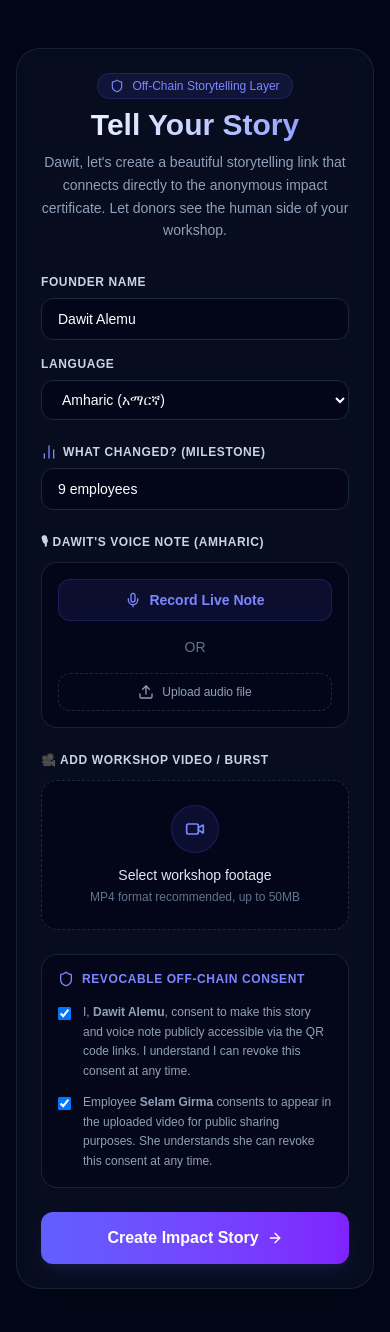
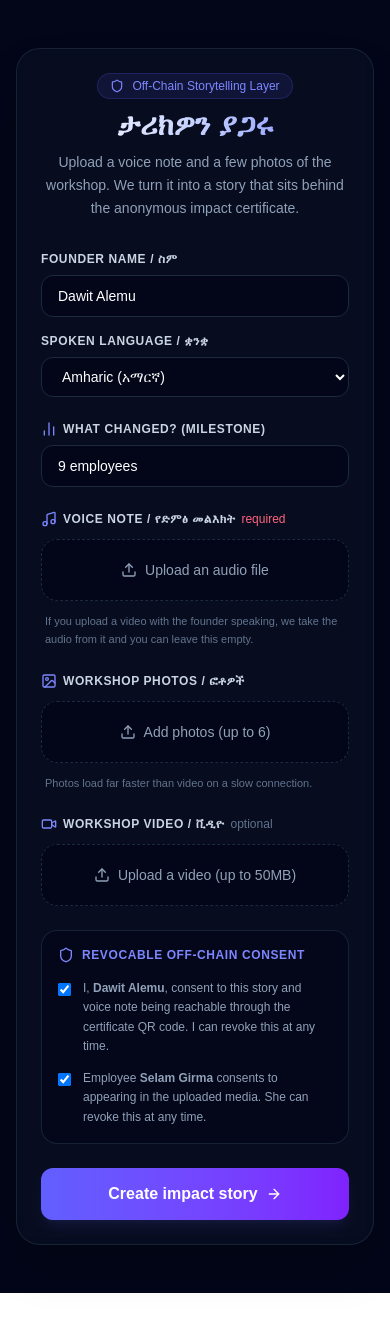
Before and after one commit to d3fau1t11/Challenge2-, a Next.js app: page /founder in a window 390 px wide. Shown: the top 1332 px of the page. After the commit the page ends 1293 px from the top, so only its background shows below. Built offline with nearby package versions, Linux system fonts and the light colour scheme.

Commit message:
Add files via upload

```diff
--- a/src/app/founder/page.tsx
+++ b/src/app/founder/page.tsx
@@ -1,8 +1,9 @@
 "use client";
 
-import { useState, useRef } from "react";
+import { useState } from "react";
 import { useRouter } from "next/navigation";
-import { Mic, Square, Video, Plus, BarChart2, Shield, ArrowRight, CheckCircle2, Loader2, Upload } from "lucide-react";
+import { Video, BarChart2, Shield, ArrowRight, CheckCircle2, Loader2, Upload, Image as ImageIcon, Music, X } from "lucide-react";
+import { extractAudioFromVideo, getMediaDuration } from "@/lib/extractAudio";
 
 export default function FounderPage() {
   const router = useRouter();
@@ -10,151 +11,142 @@ export default function FounderPage() {
   const [milestone, setMilestone] = useState("9 employees");
   const [language, setLanguage] = useState("am");
 
-  // Audio state
-  const [isRecording, setIsRecording] = useState(false);
-  const [audioBlob, setAudioBlob] = useState<Blob | null>(null);
+  // Media state — all uploads, no recording
+  const [audioFile, setAudioFile] = useState<File | null>(null);
   const [audioUrl, setAudioUrl] = useState<string | null>(null);
-  const [audioFile, setAudioFile] = useState<File | null>(null);
-  const mediaRecorderRef = useRef<MediaRecorder | null>(null);
-  const audioChunksRef = useRef<Blob[]>([]);
 
-  // Video state
   const [videoFile, setVideoFile] = useState<File | null>(null);
   const [videoPreview, setVideoPreview] = useState<string | null>(null);
+
+  const [photoFiles, setPhotoFiles] = useState<File[]>([]);
+  const [photoPreviews, setPhotoPreviews] = useState<string[]>([]);
 
   // Consent state
   const [consentDawit, setConsentDawit] = useState(true);
   const [consentSelam, setConsentSelam] = useState(true);
 
-  // Submission/Progress state
+  // Submission state
   const [isSubmitting, setIsSubmitting] = useState(false);
+  const [isExtracting, setIsExtracting] = useState(false);
   const [currentStep, setCurrentStep] = useState(0);
   const [error, setError] = useState<string | null>(null);
 
   const steps = [
     "Uploading media to secure off-chain storage...",
-    "Transcribing Dawit's Amharic voice note...",
+    "Transcribing the Amharic voice note...",
     "Translating transcription to English...",
-    "NVIDIA Nemotron analyzing workshop video...",
-    "Structuring respectful human story...",
-    "Generating English captions and finalized link..."
+    "Structuring a respectful human story...",
+    "Generating captions and the shareable link...",
   ];
 
-  // Start recording audio
-  const startRecording = async () => {
-    setError(null);
-    audioChunksRef.current = [];
-    setAudioFile(null);
-    try {
-      const stream = await navigator.mediaDevices.getUserMedia({ audio: true });
-      const mediaRecorder = new MediaRecorder(stream);
-      mediaRecorderRef.current = mediaRecorder;
-
-      mediaRecorder.ondataavailable = (event) => {
-        if (event.data.size > 0) {
-          audioChunksRef.current.push(event.data);
-        }
-      };
-
-      mediaRecorder.onstop = () => {
-        const audioBlob = new Blob(audioChunksRef.current, { type: "audio/wav" });
-        setAudioBlob(audioBlob);
-        setAudioUrl(URL.createObjectURL(audioBlob));
-        // Stop all tracks in stream
-        stream.getTracks().forEach((track) => track.stop());
-      };
-
-      mediaRecorder.start();
-      setIsRecording(true);
-    } catch (err) {
-      console.error("Microphone access denied:", err);
-      setError("Microphone access denied. Please upload a voice note file instead.");
-    }
-  };
-
-  // Stop recording audio
-  const stopRecording = () => {
-    if (mediaRecorderRef.current && isRecording) {
-      mediaRecorderRef.current.stop();
-      setIsRecording(false);
-    }
-  };
-
-  // Audio file selection
   const handleAudioFileChange = (e: React.ChangeEvent<HTMLInputElement>) => {
     setError(null);
     const file = e.target.files?.[0];
-    if (file) {
-      if (file.size > 10 * 1024 * 1024) {
-        setError("Audio file is too large (max 10MB).");
+    if (!file) return;
+    if (file.size > 25 * 1024 * 1024) {
+      setError("Audio file is too large (max 25MB).");
       return;
     }
     setAudioFile(file);
-      setAudioBlob(null);
     setAudioUrl(URL.createObjectURL(file));
-    }
   };
 
-  // Video file selection
   const handleVideoFileChange = (e: React.ChangeEvent<HTMLInputElement>) => {
     setError(null);
     const file = e.target.files?.[0];
-    if (file) {
+    if (!file) return;
     if (file.size > 50 * 1024 * 1024) {
       setError("Video file is too large (max 50MB).");
       return;
     }
     setVideoFile(file);
     setVideoPreview(URL.createObjectURL(file));
-    }
   };
 
-  // Submit flow
+  const handlePhotoFilesChange = (e: React.ChangeEvent<HTMLInputElement>) => {
+    setError(null);
+    const files = Array.from(e.target.files || []);
+    if (!files.length) return;
+
+    const tooBig = files.find((f) => f.size > 10 * 1024 * 1024);
+    if (tooBig) {
+      setError(`"${tooBig.name}" is too large (max 10MB per photo).`);
+      return;
+    }
+    if (photoFiles.length + files.length > 6) {
+      setError("Up to 6 photos.");
+      return;
+    }
+
+    setPhotoFiles((prev) => [...prev, ...files]);
+    setPhotoPreviews((prev) => [...prev, ...files.map((f) => URL.createObjectURL(f))]);
+  };
+
+  const removePhoto = (index: number) => {
+    setPhotoFiles((prev) => prev.filter((_, i) => i !== index));
+    setPhotoPreviews((prev) => prev.filter((_, i) => i !== index));
+  };
+
   const handleSubmit = async (e: React.FormEvent) => {
     e.preventDefault();
     setError(null);
 
-    const voice = audioBlob || audioFile;
-    if (!voice) {
-      setError("Please record a voice note or upload an audio file.");
+    // The voice is the story. Everything downstream depends on it.
+    // If no audio file was uploaded, pull the track out of the video.
+    let voice: Blob | File | null = audioFile;
+    let voiceFileName = audioFile ? audioFile.name : "voice.wav";
+
+    if (!voice && videoFile) {
+      setIsExtracting(true);
+      try {
+        voice = await extractAudioFromVideo(videoFile);
+        voiceFileName = "extracted.wav";
+      } catch (err) {
+        console.error("Audio extraction failed:", err);
+        setIsExtracting(false);
+        setError("Could not read audio from that video. Please upload an audio file as well.");
         return;
       }
-    if (!videoFile) {
-      setError("Please upload a workshop video file.");
+      setIsExtracting(false);
+    }
+
+    if (!voice) {
+      setError("Please upload a voice note, or a video with the founder speaking in it.");
       return;
     }
+
+    if (!videoFile && photoFiles.length === 0) {
+      setError("Please add at least one photo or a video of the workshop.");
+      return;
+    }
+
+    // Time the captions against the real media length
+    const duration = videoFile
+      ? await getMediaDuration(videoFile, "video")
+      : audioFile
+      ? await getMediaDuration(audioFile, "audio")
+      : 15;
 
     setIsSubmitting(true);
     setCurrentStep(0);
 
-    // Simulate progress milestones alongside the API call
     const progressInterval = setInterval(() => {
-      setCurrentStep((prev) => {
-        if (prev < steps.length - 1) {
-          return prev + 1;
-        }
-        return prev;
-      });
+      setCurrentStep((prev) => (prev < steps.length - 1 ? prev + 1 : prev));
     }, 2500);
 
     try {
       const formData = new FormData();
-      if (audioBlob) {
-        formData.append("voice", audioBlob, "voice.wav");
-      } else if (audioFile) {
-        formData.append("voice", audioFile);
-      }
-      formData.append("video", videoFile);
+      formData.append("voice", voice, voiceFileName);
+      if (videoFile) formData.append("video", videoFile);
+      photoFiles.forEach((p) => formData.append("photos", p));
+      formData.append("duration", String(duration));
       formData.append("milestone", milestone);
       formData.append("founderName", founderName);
+      formData.append("language", language);
       formData.append("consentDawit", String(consentDawit));
       formData.append("consentSelam", String(consentSelam));
 
-      const res = await fetch("/api/generate-story", {
-        method: "POST",
-        body: formData,
-      });
-
+      const res = await fetch("/api/generate-story", { method: "POST", body: formData });
       clearInterval(progressInterval);
 
       if (!res.ok) {
@@ -163,17 +155,12 @@ export default function FounderPage() {
       }
 
       const data = await res.json();
-      setCurrentStep(steps.length); // complete all steps
-
-      // Redirect to the newly generated story page
-      setTimeout(() => {
-        router.push(`/story/${data.storyId}`);
-      }, 1000);
-
-    } catch (err: any) {
+      setCurrentStep(steps.length);
+      setTimeout(() => router.push(`/story/${data.storyId}`), 1000);
+    } catch (err) {
       clearInterval(progressInterval);
       setIsSubmitting(false);
-      setError(err.message || "An error occurred while generating the story.");
+      setError(err instanceof Error ? err.message : "An error occurred while generating the story.");
     }
   };
 
@@ -192,7 +179,7 @@ export default function FounderPage() {
             Processing your story...
           </h2>
           <p className="text-slate-400 text-sm">
-            AI is analyzing your off-chain materials to construct a premium storytelling experience.
+            AI is analyzing your off-chain materials to construct the storytelling experience.
           </p>
 
           <div className="space-y-4 pt-6 text-left">
@@ -227,16 +214,16 @@ export default function FounderPage() {
     <div className="min-h-screen bg-slate-950 text-white flex flex-col justify-center items-center py-12 px-4 sm:px-6">
       <div className="max-w-xl w-full bg-slate-900/40 backdrop-blur-md border border-slate-800/80 rounded-3xl p-6 sm:p-10 shadow-2xl space-y-8">
 
-        {/* Header */}
         <div className="space-y-2 text-center sm:text-left">
           <div className="inline-flex items-center gap-2 bg-indigo-500/10 border border-indigo-500/20 text-indigo-400 text-xs px-3 py-1 rounded-full font-medium">
             <Shield className="w-3.5 h-3.5" /> Off-Chain Storytelling Layer
           </div>
           <h1 className="text-3xl font-extrabold bg-clip-text text-transparent bg-gradient-to-r from-white via-indigo-200 to-indigo-400">
-            Tell Your Story
+            ታሪክዎን ያጋሩ
           </h1>
           <p className="text-slate-400 text-sm leading-relaxed">
-            Dawit, let's create a beautiful storytelling link that connects directly to the anonymous impact certificate. Let donors see the human side of your workshop.
+            Upload a voice note and a few photos of the workshop. We turn it into a story that
+            sits behind the anonymous impact certificate.
           </p>
         </div>
 
@@ -247,10 +234,12 @@ export default function FounderPage() {
         )}
 
         <form onSubmit={handleSubmit} className="space-y-6">
-          {/* Founder Metadata */}
+
           <div className="grid grid-cols-1 sm:grid-cols-2 gap-4">
             <div className="space-y-2">
-              <label className="text-xs font-semibold text-slate-300 uppercase tracking-wider block">Founder Name</label>
+              <label className="text-xs font-semibold text-slate-300 uppercase tracking-wider block">
+                Founder name / ስም
+              </label>
               <input
                 type="text"
                 value={founderName}
@@ -261,21 +250,23 @@ export default function FounderPage() {
               />
             </div>
             <div className="space-y-2">
-              <label className="text-xs font-semibold text-slate-300 uppercase tracking-wider block">Language</label>
+              <label className="text-xs font-semibold text-slate-300 uppercase tracking-wider block">
+                Spoken language / ቋንቋ
+              </label>
               <select
                 value={language}
                 onChange={(e) => setLanguage(e.target.value)}
                 className="w-full bg-slate-950 border border-slate-800 rounded-xl px-4 py-2.5 text-sm focus:outline-none focus:border-indigo-500 transition-colors"
               >
                 <option value="am">Amharic (አማርኛ)</option>
+                <option value="om">Afaan Oromo</option>
                 <option value="en">English</option>
               </select>
             </div>
           </div>
 
-          {/* Milestone Input */}
           <div className="space-y-2">
-            <label className="text-xs font-semibold text-slate-300 uppercase tracking-wider flex items-center gap-1.5 block">
+            <label className="text-xs font-semibold text-slate-300 uppercase tracking-wider flex items-center gap-1.5">
               <BarChart2 className="w-4 h-4 text-indigo-400" /> What changed? (Milestone)
             </label>
             <input
@@ -288,36 +279,13 @@ export default function FounderPage() {
             />
           </div>
 
-          {/* Voice Note Input */}
+          {/* Voice note — required */}
           <div className="space-y-3">
-            <label className="text-xs font-semibold text-slate-300 uppercase tracking-wider block">
-              🎙 Dawit's Voice Note (Amharic)
+            <label className="text-xs font-semibold text-slate-300 uppercase tracking-wider flex items-center gap-1.5">
+              <Music className="w-4 h-4 text-indigo-400" /> Voice note / የድምፅ መልእክት
+              <span className="text-rose-400 normal-case font-normal tracking-normal">required</span>
             </label>
 
-            <div className="flex flex-col sm:flex-row gap-4 items-center bg-slate-950 border border-slate-800/80 rounded-2xl p-4">
-              <button
-                type="button"
-                onClick={isRecording ? stopRecording : startRecording}
-                className={`w-full sm:w-auto px-5 py-2.5 rounded-xl text-sm font-semibold flex items-center justify-center gap-2 transition-all ${
-                  isRecording
-                    ? "bg-rose-500 text-white animate-pulse"
-                    : "bg-indigo-500/10 text-indigo-400 hover:bg-indigo-500/20 border border-indigo-500/20"
-                }`}
-              >
-                {isRecording ? (
-                  <>
-                    <Square className="w-4 h-4" /> Stop Recording
-                  </>
-                ) : (
-                  <>
-                    <Mic className="w-4 h-4" /> Record Live Note
-                  </>
-                )}
-              </button>
-
-              <div className="text-slate-500 text-sm font-medium">OR</div>
-
-              <div className="w-full relative">
             <input
               type="file"
               accept="audio/*"
@@ -327,46 +295,86 @@ export default function FounderPage() {
             />
             <label
               htmlFor="audio-upload"
-                  className="w-full border border-slate-800 border-dashed rounded-xl px-4 py-2.5 text-xs text-slate-400 hover:text-white flex items-center justify-center gap-2 cursor-pointer hover:border-slate-700 transition-colors"
+              className="w-full border border-slate-800 border-dashed rounded-2xl px-4 py-5 text-sm text-slate-400 hover:text-white flex items-center justify-center gap-2 cursor-pointer hover:border-slate-700 transition-colors bg-slate-950"
             >
-                  <Upload className="w-4 h-4" /> {audioFile ? audioFile.name : "Upload audio file"}
+              <Upload className="w-4 h-4" /> {audioFile ? audioFile.name : "Upload an audio file"}
             </label>
-              </div>
+
+            <p className="text-[11px] text-slate-500 leading-relaxed px-1">
+              If you upload a video with the founder speaking, we take the audio from it and
+              you can leave this empty.
+            </p>
+
+            {audioUrl && <audio src={audioUrl} controls className="w-full h-10 rounded-lg" />}
           </div>
 
-            {audioUrl && (
-              <div className="px-1">
-                <audio src={audioUrl} controls className="w-full h-10 rounded-lg" />
+          {/* Photos */}
+          <div className="space-y-3">
+            <label className="text-xs font-semibold text-slate-300 uppercase tracking-wider flex items-center gap-1.5">
+              <ImageIcon className="w-4 h-4 text-indigo-400" /> Workshop photos / ፎቶዎች
+            </label>
+
+            <input
+              type="file"
+              accept="image/*"
+              multiple
+              onChange={handlePhotoFilesChange}
+              className="hidden"
+              id="photo-upload"
+            />
+            <label
+              htmlFor="photo-upload"
+              className="w-full border border-slate-800 border-dashed rounded-2xl px-4 py-5 text-sm text-slate-400 hover:text-white flex items-center justify-center gap-2 cursor-pointer hover:border-slate-700 transition-colors bg-slate-950"
+            >
+              <Upload className="w-4 h-4" />
+              {photoFiles.length ? `${photoFiles.length} photo(s) selected` : "Add photos (up to 6)"}
+            </label>
+
+            {photoPreviews.length > 0 && (
+              <div className="grid grid-cols-3 gap-2">
+                {photoPreviews.map((src, i) => (
+                  <div key={i} className="relative aspect-square rounded-xl overflow-hidden border border-slate-800">
+                    {/* eslint-disable-next-line @next/next/no-img-element */}
+                    <img src={src} alt={`Workshop photo ${i + 1}`} className="w-full h-full object-cover" />
+                    <button
+                      type="button"
+                      onClick={() => removePhoto(i)}
+                      aria-label="Remove photo"
+                      className="absolute top-1 right-1 w-6 h-6 bg-slate-950/80 border border-slate-700 rounded-full flex items-center justify-center text-slate-300 hover:text-white hover:bg-rose-500/40 transition-colors"
+                    >
+                      <X className="w-3.5 h-3.5" />
+                    </button>
+                  </div>
+                ))}
               </div>
             )}
+
+            <p className="text-[11px] text-slate-500 px-1">
+              Photos load far faster than video on a slow connection.
+            </p>
           </div>
 
-          {/* Video Input */}
+          {/* Video — optional */}
           <div className="space-y-3">
-            <label className="text-xs font-semibold text-slate-300 uppercase tracking-wider block">
-              🎥 Add Workshop Video / Burst
+            <label className="text-xs font-semibold text-slate-300 uppercase tracking-wider flex items-center gap-1.5">
+              <Video className="w-4 h-4 text-indigo-400" /> Workshop video / ቪዲዮ
+              <span className="text-slate-500 normal-case font-normal tracking-normal">optional</span>
             </label>
-            <div className="border border-slate-800 border-dashed rounded-2xl bg-slate-950 p-6 text-center hover:border-slate-700 transition-colors relative">
+
             <input
               type="file"
               accept="video/*"
               onChange={handleVideoFileChange}
               className="hidden"
               id="video-upload"
-                required={!videoPreview}
             />
-              <label htmlFor="video-upload" className="cursor-pointer space-y-3 block">
-                <div className="w-12 h-12 bg-indigo-500/10 rounded-full flex items-center justify-center mx-auto border border-indigo-500/20">
-                  <Video className="w-5 h-5 text-indigo-400" />
-                </div>
-                <div className="space-y-1">
-                  <p className="text-sm font-medium text-slate-200">
-                    {videoFile ? videoFile.name : "Select workshop footage"}
-                  </p>
-                  <p className="text-xs text-slate-500">MP4 format recommended, up to 50MB</p>
-                </div>
+            <label
+              htmlFor="video-upload"
+              className="w-full border border-slate-800 border-dashed rounded-2xl px-4 py-5 text-sm text-slate-400 hover:text-white flex items-center justify-center gap-2 cursor-pointer hover:border-slate-700 transition-colors bg-slate-950"
+            >
+              <Upload className="w-4 h-4" /> {videoFile ? videoFile.name : "Upload a video (up to 50MB)"}
             </label>
-            </div>
+
             {videoPreview && (
               <div className="aspect-video rounded-xl overflow-hidden bg-slate-950 border border-slate-800">
                 <video src={videoPreview} controls className="w-full h-full object-cover" />
@@ -374,10 +382,10 @@ export default function FounderPage() {
             )}
           </div>
 
-          {/* Consent Section */}
+          {/* Consent */}
           <div className="bg-slate-950/60 border border-slate-800/80 rounded-2xl p-4 space-y-4">
             <div className="flex items-center gap-2 text-indigo-400 text-xs font-bold uppercase tracking-wider">
-              <Shield className="w-4 h-4" /> Revocable Off-chain Consent
+              <Shield className="w-4 h-4" /> Revocable off-chain consent
             </div>
 
             <div className="space-y-3">
@@ -389,7 +397,8 @@ export default function FounderPage() {
                   className="mt-1 rounded border-slate-800 bg-slate-950 text-indigo-600 focus:ring-0 focus:ring-offset-0"
                 />
                 <span className="text-xs text-slate-400 group-hover:text-slate-300 transition-colors leading-relaxed">
-                  I, <strong>{founderName}</strong>, consent to make this story and voice note publicly accessible via the QR code links. I understand I can revoke this consent at any time.
+                  I, <strong>{founderName}</strong>, consent to this story and voice note being reachable
+                  through the certificate QR code. I can revoke this at any time.
                 </span>
               </label>
 
@@ -401,21 +410,29 @@ export default function FounderPage() {
                   className="mt-1 rounded border-slate-800 bg-slate-950 text-indigo-600 focus:ring-0 focus:ring-offset-0"
                 />
                 <span className="text-xs text-slate-400 group-hover:text-slate-300 transition-colors leading-relaxed">
-                  Employee <strong>Selam Girma</strong> consents to appear in the uploaded video for public sharing purposes. She understands she can revoke this consent at any time.
+                  Employee <strong>Selam Girma</strong> consents to appearing in the uploaded media.
+                  She can revoke this at any time.
                 </span>
               </label>
             </div>
           </div>
 
-          {/* Submit Button */}
           <button
             type="submit"
-            className="w-full bg-gradient-to-r from-indigo-500 to-violet-600 hover:from-indigo-600 hover:to-violet-700 text-white font-semibold py-3.5 px-6 rounded-xl flex items-center justify-center gap-2 group shadow-lg shadow-indigo-500/10 hover:shadow-indigo-500/20 active:scale-[0.98] transition-all"
+            disabled={isExtracting}
+            className="w-full bg-gradient-to-r from-indigo-500 to-violet-600 hover:from-indigo-600 hover:to-violet-700 disabled:opacity-60 text-white font-semibold py-3.5 px-6 rounded-xl flex items-center justify-center gap-2 group shadow-lg shadow-indigo-500/10 hover:shadow-indigo-500/20 active:scale-[0.98] transition-all"
           >
-            Create Impact Story <ArrowRight className="w-4 h-4 group-hover:translate-x-1 transition-transform" />
+            {isExtracting ? (
+              <>
+                <Loader2 className="w-4 h-4 animate-spin" /> Reading audio from video…
+              </>
+            ) : (
+              <>
+                Create impact story <ArrowRight className="w-4 h-4 group-hover:translate-x-1 transition-transform" />
+              </>
+            )}
           </button>
         </form>
-
       </div>
     </div>
   );
```
Lines whose indentation alone changed are shown as unchanged.
